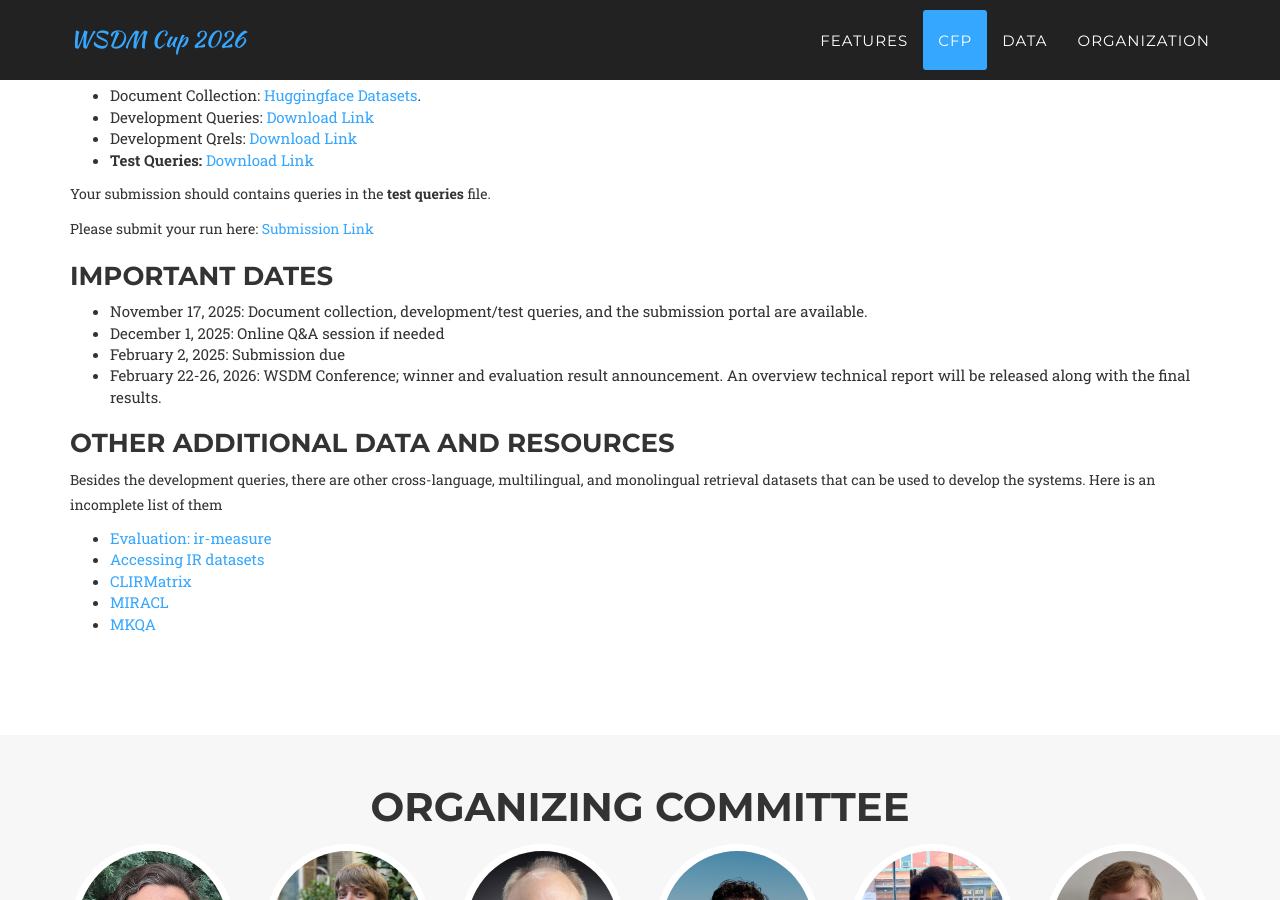
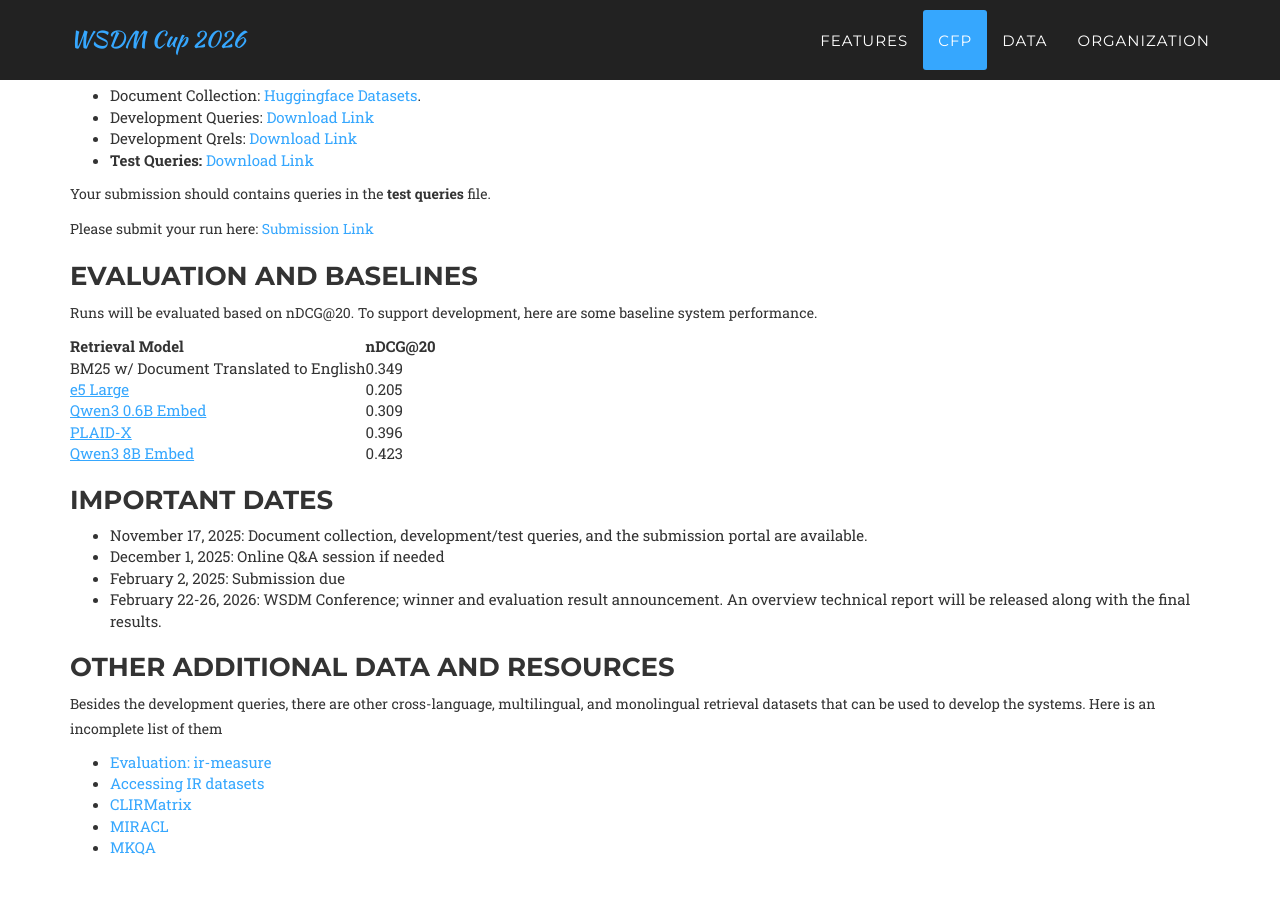
Before and after one commit to wsdmcup-2026/wsdmcup-2026.github.io, a Jekyll site: the page built from index.html, in a window 1280 px wide and 900 px high, scrolled down 2188 px. Built offline with Jekyll 4.4.1, drawn with Linux system fonts in a browser that asks for light colours; some web fonts are replaced.

Commit message:
Add evaluation and baselines section to overview
Added evaluation criteria and baseline performance metrics for runs.

```diff
--- a/_includes/overview.md
+++ b/_includes/overview.md
@@ -33,6 +33,19 @@ Your submission should contains queries in the **test queries** file.
 
 Please submit your run here: [Submission Link](https://forms.gle/Ww5GNZ4jUAawTqoc6)
 
+### Evaluation and Baselines
+
+Runs will be evaluated based on nDCG@20.
+To support development, here are some baseline system performance.
+
+| Retrieval Model                                                                              | nDCG@20 |
+| -------------------------------------------------------------------------------------------- | ------- |
+| BM25 w/ Document Translated to English                                                       |   0.349 |
+| [e5 Large](intfloat/multilingual-e5-large)                                                   |   0.205 |
+| [Qwen3 0.6B Embed](https://huggingface.co/Qwen/Qwen3-Embedding-0.6B)                         |   0.309 |
+| [PLAID-X](https://huggingface.co/hltcoe/plaidx-large-neuclir-mtd-mix-passages-mt5xxl-engeng) |   0.396 |
+| [Qwen3 8B Embed](https://huggingface.co/Qwen/Qwen3-Embedding-8B)                             |   0.423 |
+
 
 ### Important Dates
 - November 17, 2025: Document collection, development/test queries, and the submission portal are available.
```
